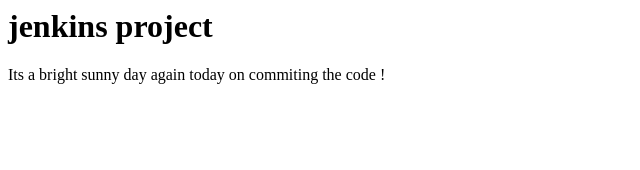
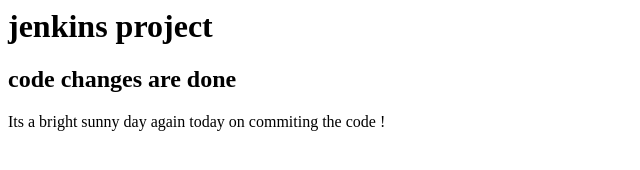
Before and after one commit to sudeepcool17/jenkinsprodrepo, a plain HTML site: page index.html in a window 1280 px wide. Shown: the whole page, without its empty margins (0-640 px from the left). Drawn offline with Linux system fonts and the light colour scheme.

Commit message:
secon commit

```diff
--- a/index.html
+++ b/index.html
@@ -4,6 +4,7 @@
 </head>
 <body>
 <h1>jenkins project</h1>
+<h2>code changes are done </h2>
 <p>Its a bright sunny day again today on commiting the code !</p>
 
 </body>
```
